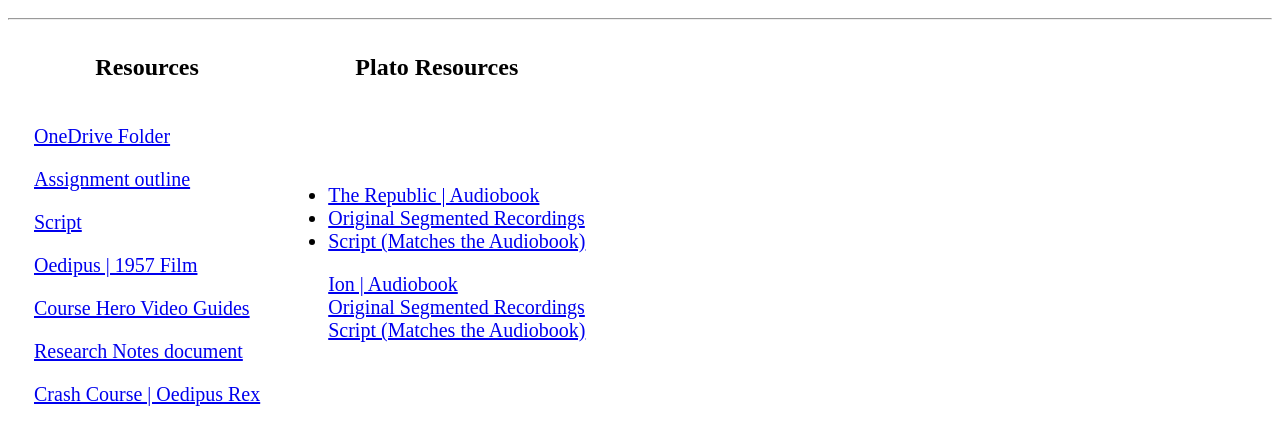
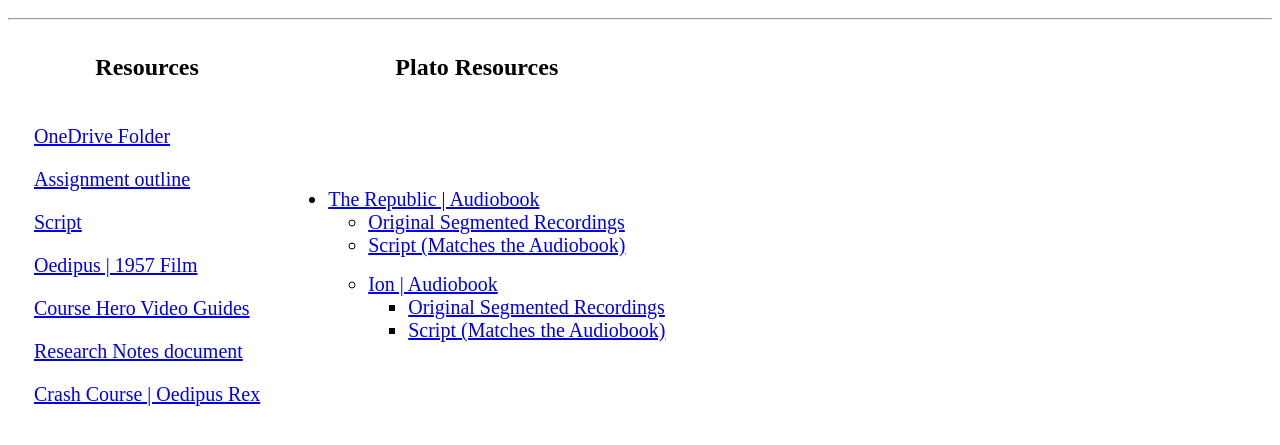
Before and after one commit to CalebHurbon/SmallGroupLeadership, a plain HTML site: page index.html in a window 1280 px wide. Shown: the part 105-550 px from the top of the page. Drawn offline with Linux system fonts and the light colour scheme.

Commit message:
Update index.html

```diff
--- a/index.html
+++ b/index.html
@@ -40,16 +40,20 @@
           <td>&nbsp&nbsp&nbsp&nbsp&nbsp</td>
           <td style="text-align:left">
             <ul>
-              <li style="font-size:20px"><a href="https://www.youtube.com/watch?v=ROtf47Hpgwc"> The Republic | Audiobook</a>
-                  <li style="font-size:20px"><a href="https://librivox.org/platos_republic/">Original Segmented Recordings</a>
-                  </li>
-                  <li style="font-size:20px"><a href="https://www.gutenberg.org/files/1497/1497-h/1497-h.htm">Script (Matches the Audiobook)</a>
-                  </li>
-              </li>
-            </p><p style="font-size:20px"><a href="https://www.youtube.com/watch?v=BcNpb4S2LVQ"> Ion | Audiobook</a>
-              <br><a href="https://librivox.org/ion-by-plato/">Original Segmented Recordings</a>
-              <br><a href="https://www.gutenberg.org/files/1635/1635-h/1635-h.htm">Script (Matches the Audiobook)</a>
-            </p>
+              <li style="font-size:20px"><a href="https://www.youtube.com/watch?v=ROtf47Hpgwc"> The Republic | Audiobook</a></li>
+                <ul>
+                  <li style="font-size:20px"><a href="https://librivox.org/platos_republic/">Original Segmented Recordings</a></li>
+                  <li style="font-size:20px"><a href="https://www.gutenberg.org/files/1497/1497-h/1497-h.htm">Script (Matches the Audiobook)</a></li>
+                </ul>
+            <p></p>
+              <ul>
+                <li style="font-size:20px"><a href="https://www.youtube.com/watch?v=BcNpb4S2LVQ"> Ion | Audiobook</a></li>
+                  <ul>
+                    <li style="font-size:20px"><a href="https://librivox.org/ion-by-plato/">Original Segmented Recordings</a></li>
+                    <li style="font-size:20px"><a href="https://www.gutenberg.org/files/1635/1635-h/1635-h.htm">Script (Matches the Audiobook)</a></li>
+                  </ul>
+              </ul>
+
           </td>
         </tr>
        </table>
```
